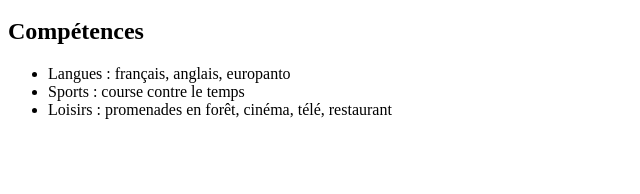
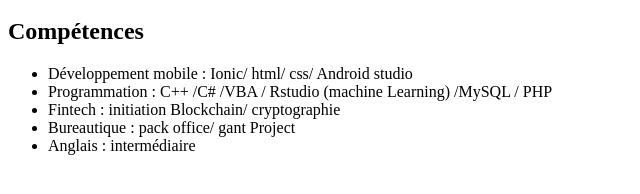
Before and after one commit to letrou5/CV-web, a plain HTML site: page competences.html in a window 1280 px wide. Shown: the part 154-348 px from the top of the page, without its empty margins (0-640 px from the left). Drawn offline with Linux system fonts and the light colour scheme.

Commit message:
mescompetence

```diff
--- a/competences.html
+++ b/competences.html
@@ -14,9 +14,11 @@
 </ul>
 <h2>Compétences</h2>
 <ul>
-<li>Langues : français, anglais, europanto</li>
-<li>Sports : course contre le temps</li>
-<li>Loisirs : promenades en forêt, cinéma, télé, restaurant</li>
+<li>Développement mobile  : Ionic/ html/ css/ Android studio</li>
+<li>Programmation : C++ /C# /VBA / Rstudio (machine Learning) /MySQL / PHP</li>
+<li>Fintech : initiation Blockchain/ cryptographie</li>
+<li>Bureautique : pack office/ gant Project</li>
+<li>Anglais : intermédiaire</li>
 </ul>
 </body>
 </html>
```
